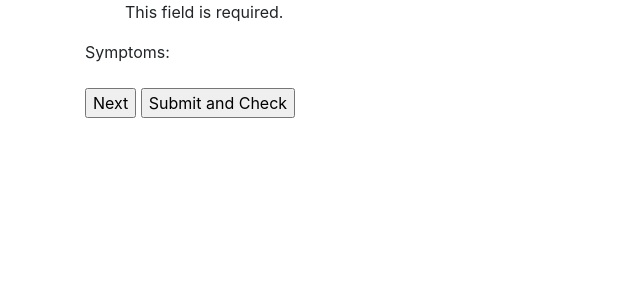
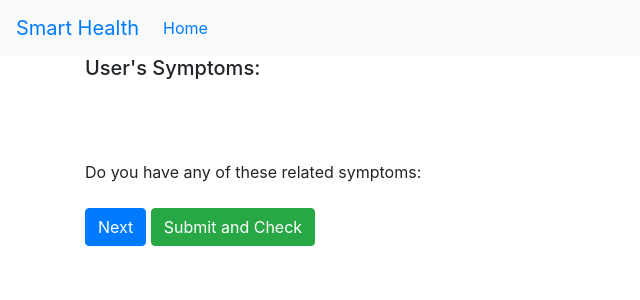
Before and after one commit to Shihasz/smart-health, a Django app: page /related/ in a window 1280 px wide. Shown: the top 300 px of the page, without its empty margins (0-640 px from the left). Run offline with Django 3.2, Linux system fonts and the light colour scheme; some libraries are stand-ins or nearby versions.

Commit message:
update forms

```diff
--- a/healthapp/forms.py
+++ b/healthapp/forms.py
@@ -112,7 +112,7 @@
                      ('blister', 'Blister'),
                      ('red_sore_around_nose', 'Red Sore Around Nose'),
                      ('yellow_crust_ooze', 'Yellow Crust Ooze')]
-    symptom = forms.ChoiceField(choices=COMMON_SYMPTOMS)
+    symptom = forms.ChoiceField(choices=COMMON_SYMPTOMS, label="Select your main symptom: ")
 
 
 class RelatedSymptomForm(forms.Form):
@@ -126,4 +126,7 @@
             for each in rel_list:
                 RELATED.append((each, " ".join(each.split('_')).title()))
 
-        self.fields['symptoms'] = forms.MultipleChoiceField(choices=RELATED, widget=forms.CheckboxSelectMultiple())
+        self.fields['symptoms'] = forms.MultipleChoiceField(choices=RELATED,
+                                                            widget=forms.CheckboxSelectMultiple(),
+                                                            required=False,
+                                                            label="Do you have any of these related symptoms")
--- a/healthapp/templates/healthapp/base.html
+++ b/healthapp/templates/healthapp/base.html
@@ -8,6 +8,21 @@
     <link rel="stylesheet" href="{% static 'css/main.css' %}">
 </head>
 <body>
+<nav class="navbar navbar-expand-lg navbar-primary bg-light">
+  <a class="navbar-brand" href="#">Smart Health</a>
+  <button class="navbar-toggler" type="button" data-toggle="collapse" data-target="#navbarSupportedContent" aria-controls="navbarSupportedContent" aria-expanded="false" aria-label="Toggle navigation">
+    <span class="navbar-toggler-icon"></span>
+  </button>
+
+  <div class="collapse navbar-collapse" id="navbarSupportedContent">
+    <ul class="navbar-nav mr-auto">
+      <li class="nav-item active">
+        <a class="nav-link" href="#">Home <span class="sr-only">(current)</span></a>
+      </li>
+    </ul>
+  </div>
+</nav>
+
 <div class="container">
 {% block content %}
 {% endblock %}
--- a/healthapp/templates/healthapp/form.html
+++ b/healthapp/templates/healthapp/form.html
@@ -1,7 +1,7 @@
 {% extends 'healthapp/base.html' %}
 {% block content %}
     <form action="{% url 'main' %}" method="get">
-        {{ form.as_p }}
-        <input type="submit" name="next" value="Next">
+        {{ form.as_table }}
+        <input class="btn btn-primary" type="submit" name="next" value="Next">
     </form>
 {% endblock %}
--- a/healthapp/templates/healthapp/index.html
+++ b/healthapp/templates/healthapp/index.html
@@ -1,6 +1,7 @@
 {% extends 'healthapp/base.html' %}
 
 {% block content %}
-<p>Hello world</p>
+<center>
 <a href="{% url 'main' %}">Predict my health</a>
+</center>
 {% endblock %}
--- a/healthapp/templates/healthapp/related.html
+++ b/healthapp/templates/healthapp/related.html
@@ -1,13 +1,16 @@
 {% extends 'healthapp/base.html' %}
 {% block content %}
+    <h5>User's Symptoms: </h5>
+    <br>
     {% for each in symptoms %}
-    <h4>{{each}}</h4>
+    <span class="border border-primary rounded bg-light p-2">{{each}}</span>
     {% endfor %}
+    <br><br>
     <div class="rel-form">
     <form action="{% url 'related' %}" method="get">
-        {{form.as_p}}
-        <input type="submit" name="next" value="Next">
-        <input type="submit" name="check" value="Submit and Check">
+        {{form.as_table}}
+        <input class="btn btn-primary" type="submit" name="next" value="Next">
+        <input class="btn btn-success" type="submit" name="check" value="Submit and Check">
     </form>
     </div>
 {% endblock %}
--- a/healthapp/templates/healthapp/result.html
+++ b/healthapp/templates/healthapp/result.html
@@ -1,7 +1,9 @@
 {% extends 'healthapp/base.html' %}
 {% block content %}
-<h1>{{out}}</h1>
+<div>
+<h2>Probable Disease : {{out}}</h2>
     <form action="{% url 'another' %}">
-        <input type="submit">
+        <input class="btn btn-primary" type="submit" value="Check Another">
     </form>
+</div>
 {% endblock %}
--- a/healthapp/views/predict.py
+++ b/healthapp/views/predict.py
@@ -92,9 +92,9 @@
 
 
 def predict_another(request):
-    del request.session['symptoms']
-    del request.session['displayed']
-    del request.session['related']
+    request.session.pop('symptoms', None)
+    request.session.pop('displayed', None)
+    request.session.pop('related', 'None')
     return redirect('main')
 
 
```
Also changed, not shown: healthapp/static/css/main.css (line endings or trailing spaces).
